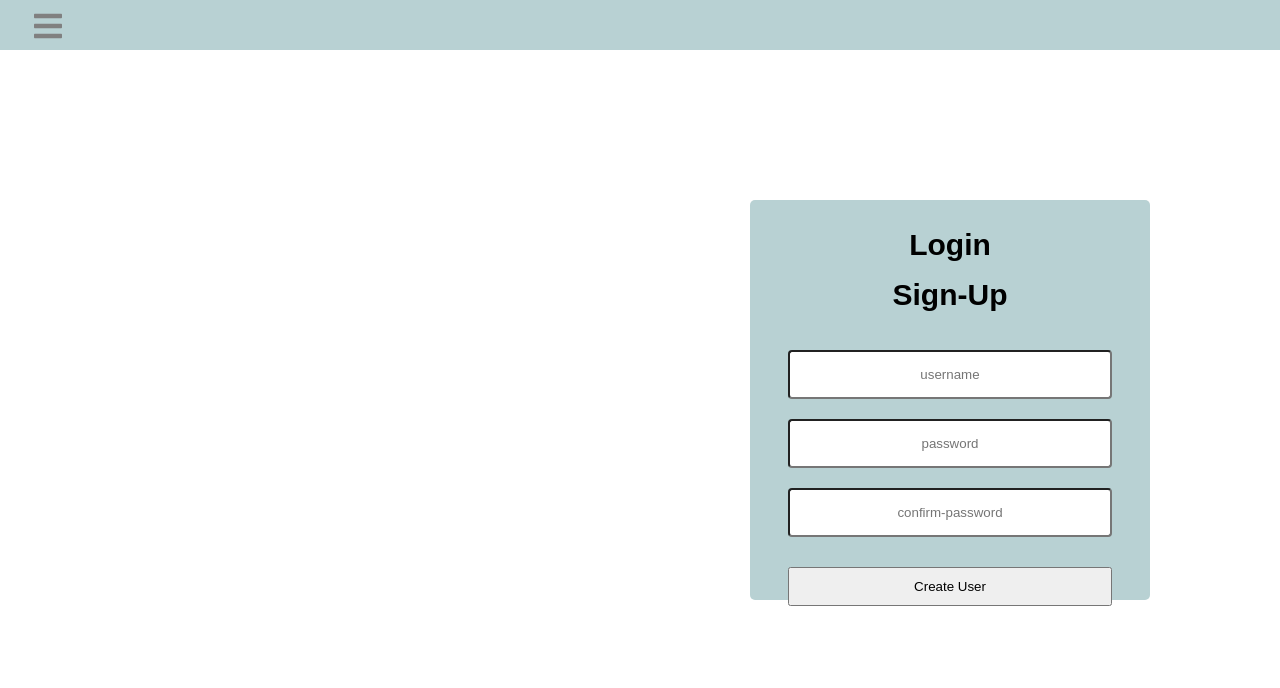
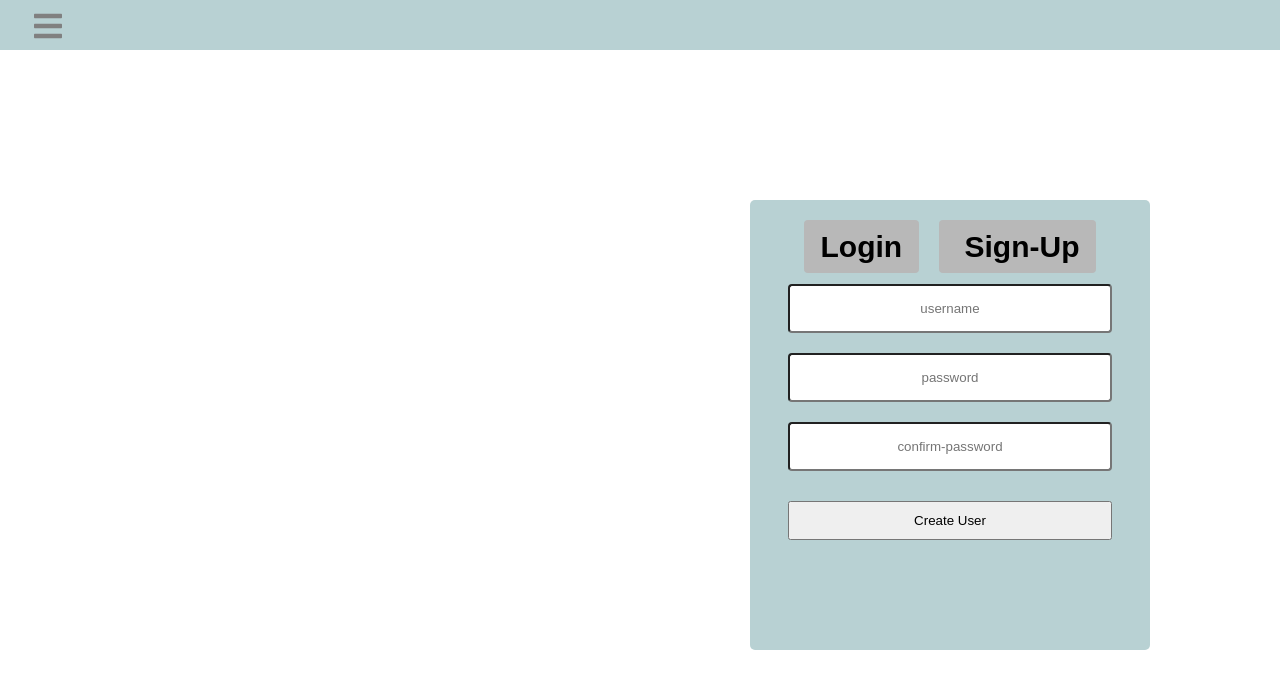
Before and after one commit to tylercodes1/Team7ProjectRepo, a React (Create React App) app: page /login in a window 1280 px wide. Shown: the top 688 px of the page. Built offline with nearby package versions, Linux system fonts and the light colour scheme.

Commit message:
removed the createdNewUserPage folder because it is merged into the login page

```diff
--- a/src/App.css
+++ b/src/App.css
@@ -20,14 +20,14 @@
 }
 
 /* NavBar pops out, full screen move to right side and darker animation */
-.showcase {
+ .showcase {
   height: 100vh;
   width: 100vw;
   margin-left: 250px;
   background-color: rgba(0, 0, 0, 0.4);
   transition: 400ms;
-  /* transition: var(--transition-delay); */
-}
+ transition: var(--transition-delay);
+ }
 .showcase.Shrink {
   margin-left: 0;
   background-color: white;
--- a/src/App.js
+++ b/src/App.js
@@ -3,12 +3,10 @@ import "./App.css";
 import { BrowserRouter as Router, Route, Switch } from "react-router-dom";
 
 import TestRedux from "./pages/TestRedux";
-import LoginPage from "./pages/LoginPage/LoginPage";
+import LoginNSignup from "./pages/LoginNSignup/LoginNSignup";
 import NavBar from "./components/NavBar/NavBar";
 import HomePage from "./pages/HomePage/HomePage";
 import MotionPage from "./pages/Motion/MotionPage";
-import CreateNewUserPage from "./pages/CreateNewUserPage/CreateNewUserPage";
-
 
 function App() {
   const [background, setBackground] = useState(false);
@@ -21,11 +19,9 @@ function App() {
         <NavBar onNavBarClick={handleClick}></NavBar>
         <Switch>
           <Route exact path="/" component={HomePage} />
-          <Route exact path="/login" component={LoginPage} />
+          <Route exact path="/login" component={LoginNSignup} />
           <Route exact path="/motion" component={MotionPage} />
           <Route exact path="/reduxTest" component={TestRedux} />
-
-          <Route exact path="/newuser" component={CreateNewUserPage} />
           <Route path="/" render={() => <div>404 NOT FOUND :)</div>} />
         </Switch>
       </Router>
--- a/src/components/NavBar/NavBar.css
+++ b/src/components/NavBar/NavBar.css
@@ -80,7 +80,7 @@ h1, h2, h3 {
 
 .nav-toggle {
     background-color: lightpink;
-    width: 100%;
+    width: 80%;
     height: 100%;
     display: flex;
     justify-content: start;
--- a/src/pages/CreateNewUserPage/CreateNewUserPage.css
+++ /dev/null
@@ -1,52 +0,0 @@
-.newuser-page {
-    position: relative;
-    width: 400px;
-    height: 400px;
-    padding: 30px 38px;
-    margin-top: 150px;
-    margin-left: 750px;
-    cursor: default;
-
-    background-color: #B8D1D3;
-
-    -webkit-border-radius: 5px;
-    -moz-border-radius: 5px;
-    border-radius: 5px;
-}
-
-.newuser-page h1 {
-    line-height: 30px;
-    font-family: Arial, Helvetica, sans-serif;
-    font-size: 30px;
-    text-align: center;
-    /* background-color: #b8b8b8; */
-    /* margin-top: -20px; */
-}
-
-.newuser-page [type = "text"], .newuser [type = "text"] {
-    margin-top: 20px;
-    padding: 15px;
-    box-sizing: border-box;
-    width: 100%;
-    border-radius: 4px;
-}
-
-.newuser-page [type = "submit"], .newuser [type = "submit"]{
-    float: right;
-    margin-top: 30px;
-    padding: 10px 68px;
-    box-sizing: border-box;
-    width: 100%;
- }
-
-.newuser-page [type = "submit"]:hover {
-    box-shadow: 0 8px 10px rgba(212, 211, 211, 0), 0 5px 8px 0 rgba(0, 0, 0, 2);
-}
-
-.newuser-page [type = "text"]:focus {
-    background-color: #EFCABD;
-}
-
-
-/* .login h1,
-.login input, */
--- a/src/pages/CreateNewUserPage/CreateNewUserPage.js
+++ /dev/null
@@ -1,19 +0,0 @@
-import React from 'react';
-import './CreateNewUserPage.css';
-
-function CreateNewUserPage() {
-    return (
-        <div className="newuser-page">
-            <h1>Create New User</h1>
-            <form>
-                <input type='text' name="username" placeholder="username" />
-                <input type='text' name="password" placeholder="password" />
-                <input type='text' name="confirm-password" placeholder="confirm-password" />
-                <input type='submit' value="Create New User" />
-            </form>
-
-        </div>
-    )
-}
-
-export default CreateNewUserPage;
--- /dev/null
+++ b/src/pages/LoginNSignup/LoginNSignup.css
@@ -0,0 +1,90 @@
+/* .login-page {
+    position: relative;
+    width: 400px;
+    height: 350px;
+    padding: 80px 38px;
+    margin-top: 150px;
+    margin-left: 750px;
+    cursor: default;
+
+    background-color: #B8D1D3;
+
+    -webkit-border-radius: 5px;
+    -moz-border-radius: 5px;
+    border-radius: 5px;
+
+} */
+.login-page {
+    background-color: #B8D1D3;
+    position: relative;;
+    width: 400px;
+    height: 450px;
+    margin-top: 150px;
+    margin-left: 750px;
+    padding: 30px, 38px;
+    cursor: default;
+    -webkit-border-radius: 5px;
+    -moz-border-radius: 5px;
+    border-radius: 5px;
+}
+
+.newuser-page {
+    position: relative;
+    width: 400px;
+    height: 450px;
+    padding: 30px 38px;
+    margin-top: 150px;
+    margin-left: 750px;
+    cursor: default;
+
+    background-color: #B8D1D3;
+
+    -webkit-border-radius: 5px;
+    -moz-border-radius: 5px;
+    border-radius: 5px;
+}
+
+.login-page h1, .newuser-page h1 {
+    font-family: Arial, Helvetica, sans-serif;
+    font-size: 30px;
+    box-sizing: border-box;
+    display: inline;
+    border-radius: 4px;
+    margin: 10px;
+    padding: 10px 17px 10px 17px;
+
+    background-color: #b8b8b8;
+    /* margin-top: -20px; */
+}
+/* .login-page h1,  */
+/* .newuser-page h1{
+    line-height: 30px;
+    font-family: Arial, Helvetica, sans-serif;
+    font-size: 30px;
+    text-align: center;
+    ;
+} */
+
+.login-page [type = "text"], .newuser-page [type = "text"] {
+    margin-top: 20px;
+    padding: 15px;
+    box-sizing: border-box;
+    width: 100%;
+    border-radius: 4px;
+}
+
+.login-page [type = "submit"], .newuser-page [type = "submit"]{
+    float: right;
+    margin-top: 30px;
+    padding: 10px 68px;
+    width: 100%;
+    box-sizing: border-box;
+ }
+
+ .login-page [type = "submit"]:hover, .newuser-page [type = "submit"]:hover {
+    box-shadow: 0 8px 10px rgba(212, 211, 211, 0), 0 5px 8px 0 rgba(0, 0, 0, 2);
+}
+
+.login-page [type = "text"]:focus, .newuser-page [type = "text"]:focus {
+    background-color: #EFCABD;
+}
--- a/src/pages/LoginPage/LoginPage.css
+++ /dev/null
@@ -1,50 +0,0 @@
-.login-page {
-    position: relative;
-    width: 400px;
-    height: 350px;
-    padding: 30px 38px;
-    margin-top: 150px;
-    margin-left: 750px;
-    cursor: default;
-
-    background-color: #B8D1D3;
-
-    -webkit-border-radius: 5px;
-    -moz-border-radius: 5px;
-    border-radius: 5px;
-
-    /* -webkit-box-shadow: 0px 1px 1px 0px rgba(255,255,255, .2), inset 0px 1px 1px 0px rgb(0,0,0);
-    -moz-box-shadow: 0px 1px 1px 0px rgba(255,255,255, .2), inset 0px 1px 1px 0px rgb(0,0,0);
-    box-shadow: 0px 1px 1px 0px rgba(255,255,255, .2), inset 0px 1px 1px 0px rgb(0,0,0); */
-}
-
-.login-page h1 {
-    line-height: 30px;
-    font-family: Arial, Helvetica, sans-serif;
-    font-size: 30px;
-    text-align: center;
-}
-
-.login-page [type = "text"], .newuser [type = "text"] {
-    margin-top: 20px;
-    padding: 15px;
-    box-sizing: border-box;
-    width: 100%;
-    border-radius: 4px;
-}
-
-.login-page [type = "submit"], .newuser [type = "submit"]{
-    float: right;
-    margin-top: 30px;
-    padding: 10px 68px;
-    box-sizing: border-box;
-    width: 100%;
- }
-
- .login-page [type = "submit"]:hover {
-    box-shadow: 0 8px 10px rgba(212, 211, 211, 0), 0 5px 8px 0 rgba(0, 0, 0, 2);
-}
-
-.login-page [type = "text"]:focus {
-    background-color: #EFCABD;
-}
```
Also changed, not shown: src/pages/LoginNSignup/LoginNSignup.js (renamed from src/pages/LoginPage/LoginPage.js, +3 -4 lines), src/pages/LoginPage.js (deleted, +0 -13 lines), 1 other file (tests, documents, lock files or other folders).
